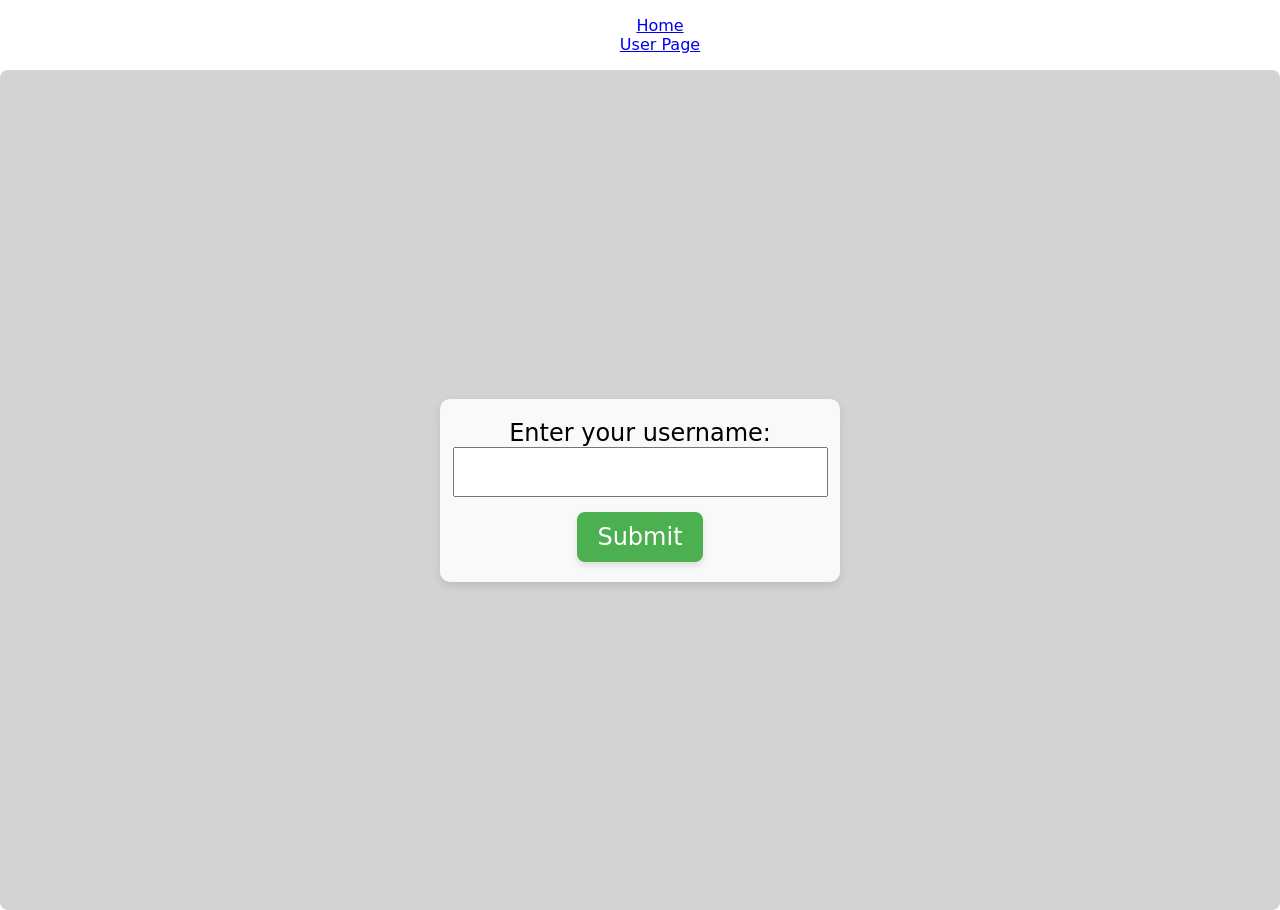
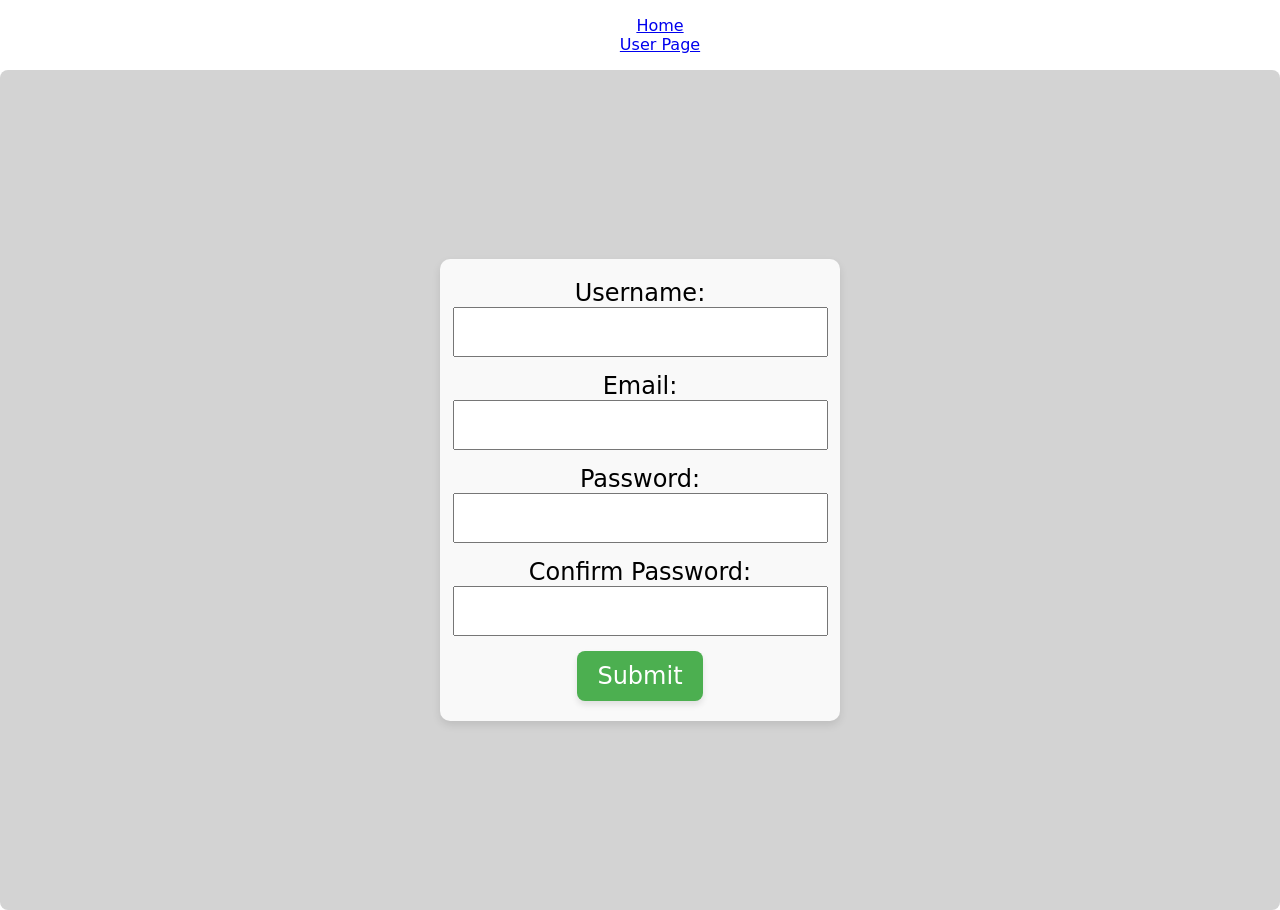
Before and after one commit to DarrenZagrean/darrens-react-app, a React (Create React App) app: page /users in a window 1280 px wide. Built offline with nearby package versions, Linux system fonts and the light colour scheme.

Commit message:
Email/password checking

```diff
--- a/src/pages/Users/index.js
+++ b/src/pages/Users/index.js
@@ -6,15 +6,41 @@ import Button from "../../components/Button/";
 
 // Define the UserPage component
 const UserPage = ({ setUsername }) => { // Add setUsername as a prop
-    // State to store the user's name
-    const [name, setName] = useState('');
+    const [name, setName] = useState('');// state to store username
+    const [email,setEmail] = useState('');// state to store email
+    const [password,setPassword] = useState('');// state to store password
+    const [confirmPassword, setConfirmPassword] = useState('');// state to store confirm password
+    const [errors, setErrors] = useState('');
     const navigate = useNavigate(); // Initialize the navigate function
+
+    // Sets username, email, password and confimr passowrd requirements.
+    const validateInputs = () => {
+        let newErrors = [];
+        if (!/^[a-zA-Z]{3,64}$/.test(name)) {
+            newErrors.push("There's an error");
+        }
+
+        if (!/^[a-zA-Z0-9._%+-]+@[a-zA-Z0-9.-]+\.[a-zA-Z]{2,}$/.test(email)) {
+            newErrors.push("There's an error");
+        }
+
+        if (!/^(?=.*[a-z])(?=.*[A-Z])(?=.*\d)[a-zA-Z\d]{8,64}$/.test(password)) {
+            newErrors.push("There's an error");
+        }
+
+        if (password !== confirmPassword) {
+            newErrors.push("There's an error");
+        }
+
+        setErrors(newErrors);
+        return newErrors.length === 0;
+    };
 
     // Function to handle input changes
     const handleChange = (e) => {
         setName(e.target.value);
     };
-
+    //function that creates/welcomes user
     const onUsersResponse = (response) => {
         if (response.status === 201) {
             alert(`${name} was created!`);
@@ -32,6 +58,7 @@ const UserPage = ({ setUsername }) => { // Add setUsername as a prop
     // Function to handle form submission
 const usersHandleSubmit = (e) => {
     e.preventDefault(); // Prevents the page from refreshing
+    if (validateInputs()) {
     fetch(`http://127.0.0.1:8000/api/users/check_user?username=${name}`, {mode: 'cors'})
         .then((response) => {
             onUsersResponse(response); // Ensure response is passed to this function
@@ -43,42 +70,36 @@ const usersHandleSubmit = (e) => {
         .catch((error) => {
             console.error("Error fetching user data:", error);
         });
+    }
 };
 
 
 
-
-    const pageStyle = {
-        backgroundColor: '#D3D3D3',
-        padding: '20px',
-        borderRadius: '8px',
-        height: '100vh',
-        display: 'flex',
-        justifyContent: 'center',
-        alignItems: 'center',
-        margin: 0,
-    };
-
-    const buttonStyle = {
-        marginTop: '30px', // Adds spacing above the form
-        fontSize: '29px',  // Makes the form text larger
-        color: '#BC13FE',
-        fontFamily: 'comic-sans',
-    }
-
     return (
-        <div style={pageStyle}>
+        <div style={{ backgroundColor: '#D3D3D3', padding: '20px', borderRadius: '8px', height: '100vh', display: 'flex', justifyContent: 'center', alignItems: 'center' }}>
             <Form handleSubmit={usersHandleSubmit}>
-                <label>
-                    Enter your username:
-                    <Input className={'username-input'} type={'text'} value={name} onChange={handleChange} />
+                <label>Username:
+                    <Input type="text" value={name} onChange={(e) => setName(e.target.value)} />
                 </label>
-                <Button className={'submit-button'} type="submit">
-                    Submit
-                </Button>
+                <label>Email:
+                    <Input type="email" value={email} onChange={(e) => setEmail(e.target.value)} />
+                </label>
+                <label>Password:
+                    <Input type="password" value={password} onChange={(e) => setPassword(e.target.value)} />
+                </label>
+                <label>Confirm Password:
+                    <Input type="password" value={confirmPassword} onChange={(e) => setConfirmPassword(e.target.value)} />
+                </label>
+                <Button type="submit">Submit</Button>
+                {errors.length > 0 && (
+                    <div style={{ color: 'red', marginTop: '10px' }}>
+                        {errors.map((error, index) => <p key={index}>{error}</p>)}
+                    </div>
+                )}
             </Form>
         </div>
     );
 };
 
+
 export default UserPage;
```
